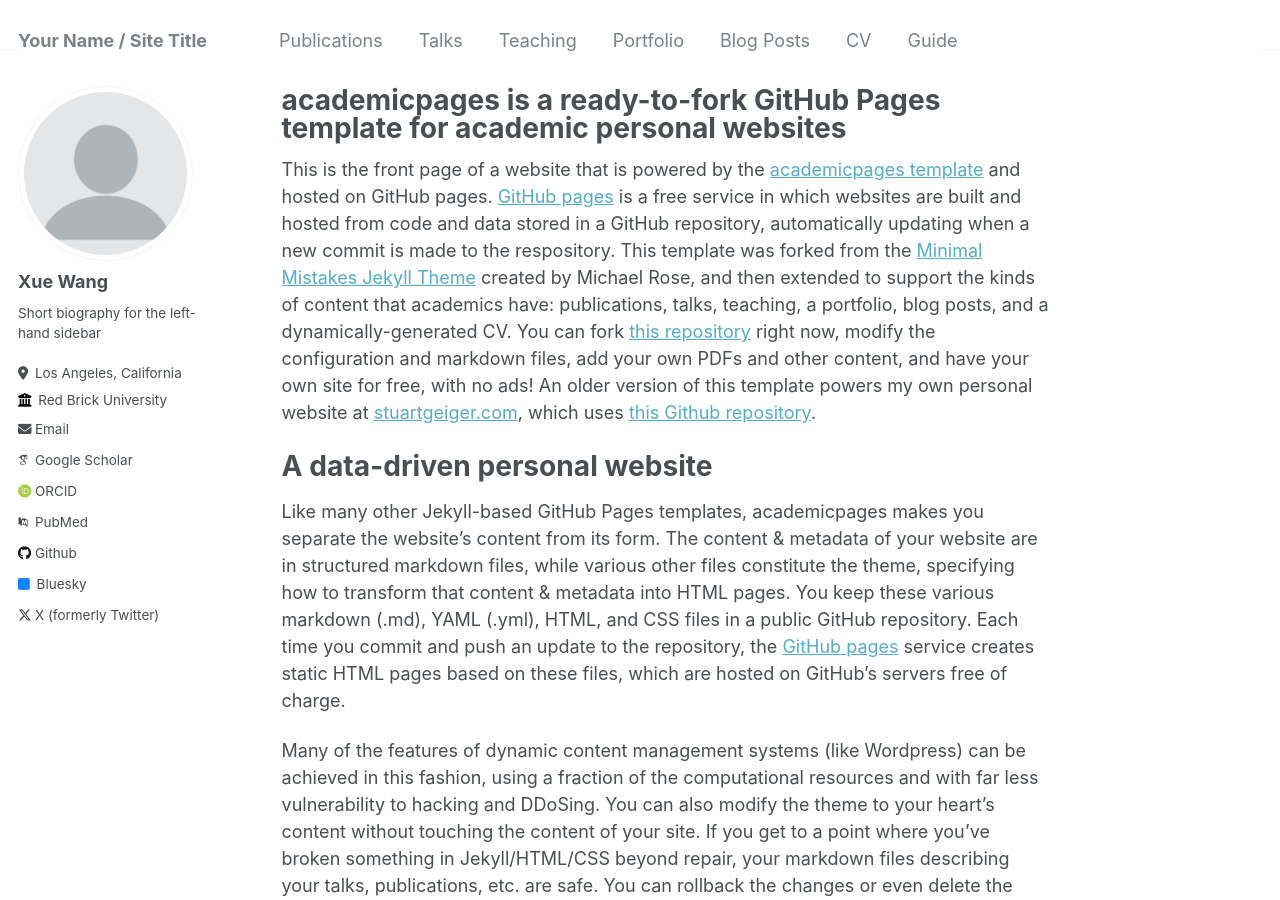
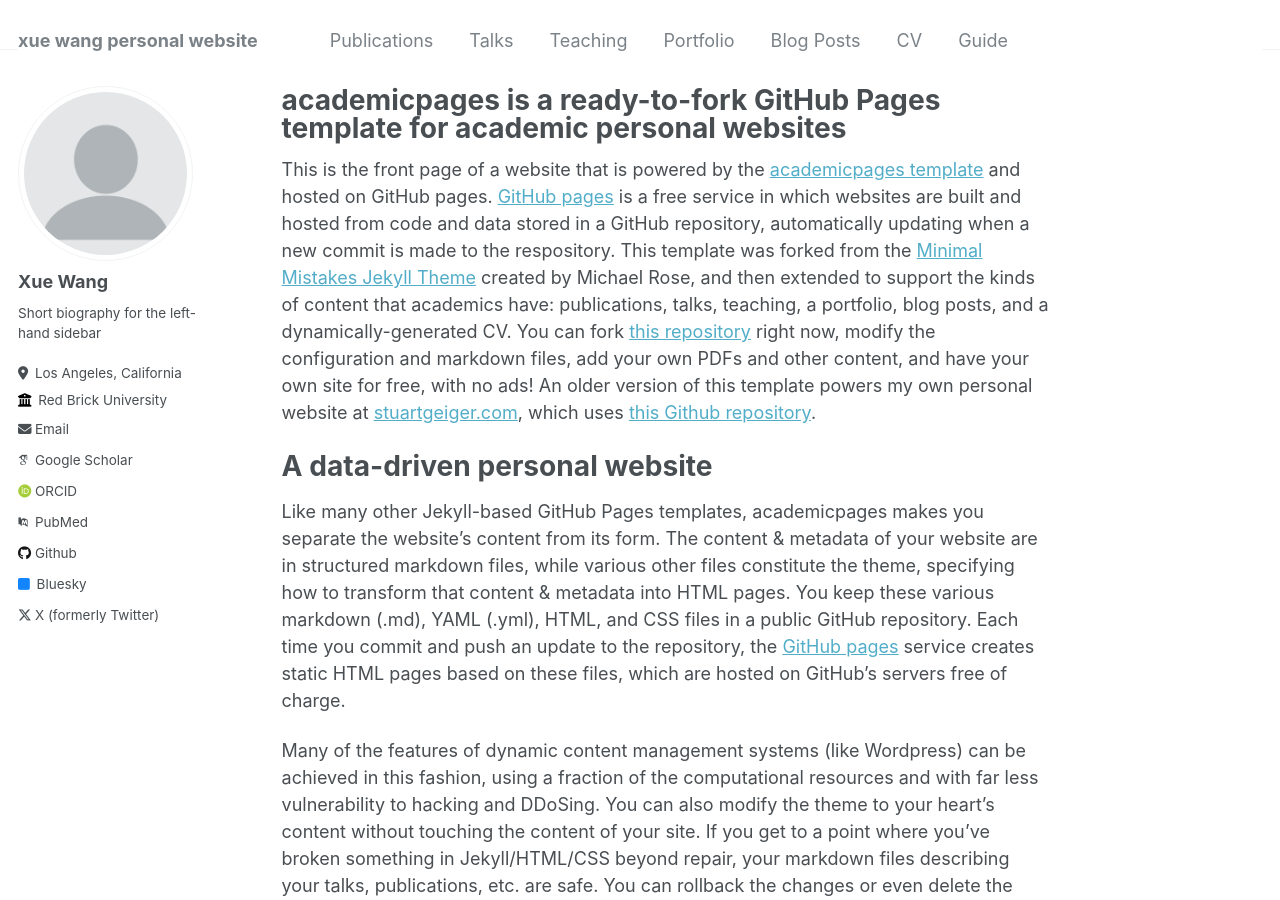
Before and after one commit to xueewang/xueewang.github.io, a Jekyll site: the page built from _pages/about.md, in a window 1280 px wide and 900 px high. Built offline with Jekyll 4.4.1, drawn with Linux system fonts in a browser that asks for light colours; some web fonts are replaced.

Commit message:
Update _config.yml

```diff
--- a/_config.yml
+++ b/_config.yml
@@ -8,10 +8,10 @@
 
 # Basic Site Settings
 locale                   : "en-US"
-title                    : "Your Name / Site Title"
+title                    : "xue wang personal website"
 title_separator          : "-"
 name                     : &name "Xue Wang"
-description              : &description "personal description"
+description              : "xue wang personal website"
 url                      : https://xueewang.github.io # the base hostname & protocol for your site e.g. "https://mmistakes.github.io"
 baseurl                  : "" # the subpath of your site, e.g. "/blog"
 repository               : "xueewang/xueewang.github.io"
```
